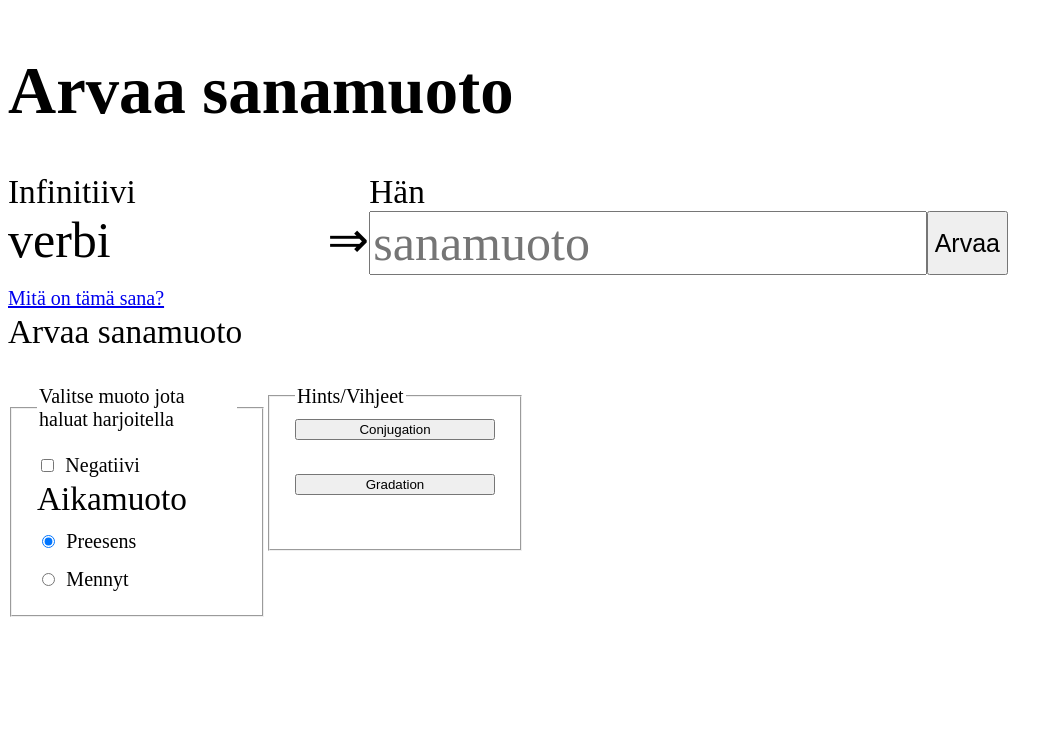
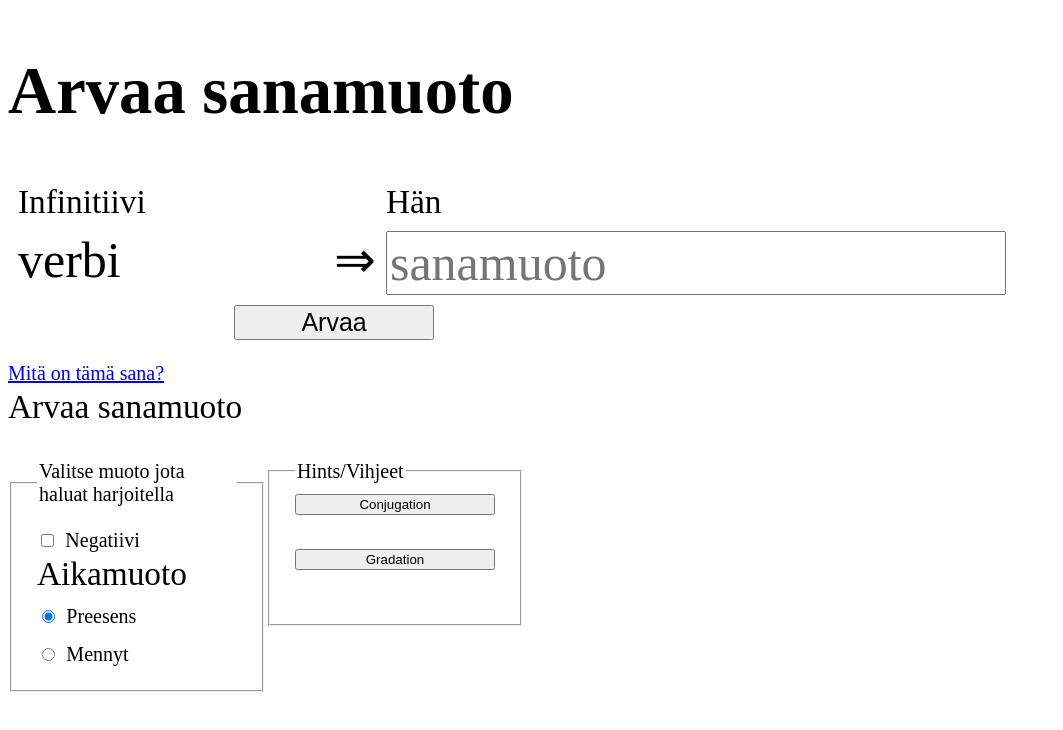
Before and after one commit to fpdotmonkey/fi_dict, a plain HTML site: page index.html in a window 1280 px wide. Shown: the whole page, without its empty margins (0-1063 px from the left). Drawn offline with nearby package versions, Linux system fonts and the light colour scheme; no server answers.

Commit message:
Center the Arvaa button below the answer/prompt
Everyone I show this to initially thinks this is for looking up word
forms, including Finnish speakers who can natively read the UI text.  My
latest theory is that it's because the Arvaa (guess) button is next to
the input box, which is similar to how search is typically drawn.

I'm guessing though that I'll need to add some colors and flair so it
looks more gamey to get people into the gaming mood.

```diff
--- a/index.html
+++ b/index.html
@@ -38,6 +38,10 @@ legend {
   align-items: end;
 }
 
+.flex-align-center {
+  align-items: center;
+}
+
 .flex-no-shrink {
   flex-shrink: 0;
 }
@@ -50,6 +54,13 @@ legend {
 
 .muoto {
   font-size: 20px;
+}
+
+.guess-container {
+  display: grid;
+  grid-template-columns: 1fr 0.1fr 2fr;
+  gap: 10px;
+  padding: 10px;
 }
 
   </style>
@@ -329,7 +340,7 @@ function present_gradation_hint() {
   <main>
     <h1 title="Guess the word form">Arvaa sanamuoto</h1>
     <form id="answer" onsubmit="on_answer_guessed(event)">
-      <div style="display: grid; grid-template-columns: 1fr 0.1fr 2fr;">
+      <div class="guess-container">
         <label title="Infinitive">Infinitiivi</label>
         <div></div>
         <label
@@ -340,7 +351,6 @@ function present_gradation_hint() {
           >Sinä</label>
         <div id="prompt" class="question-and-answer">verbi</div>
         <div class="question-and-answer">⇒</div>
-          <div class="flex-row">
         <input
           id="answer-input"
           class="question-and-answer"
@@ -349,8 +359,11 @@ function present_gradation_hint() {
           spellcheck="false"
           autocorrect="off"
           autocapitalize="none">
-            <input type="submit" value="Arvaa" title="Guess">
+        <div></div>
+        <div class="flex-column flex-align-center" style="width: 0">
+          <input type="submit" value="Arvaa" title="Guess" style="width: 200px">
         </div>
+        <div></div>
       </div>
       <a
         id="look-it-up"
```
Lines whose indentation alone changed are shown as unchanged.
